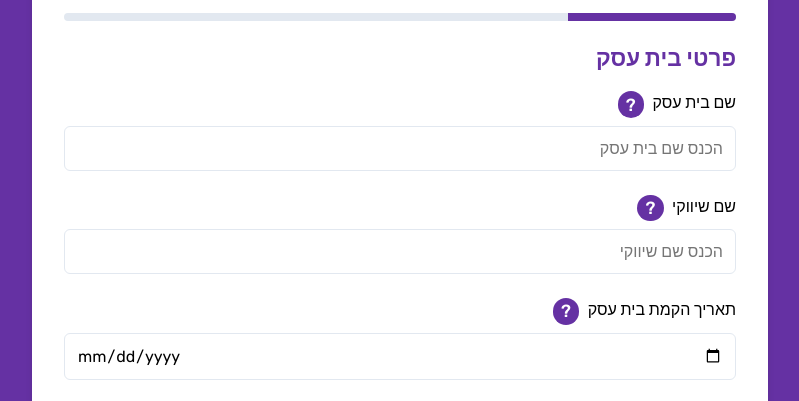
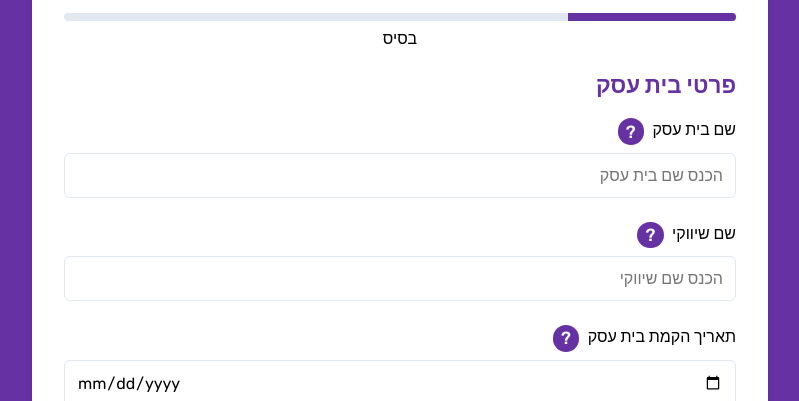
Before and after one commit to idannevet/forms_new_system, a website: page public/ERN_open.html in a window 1280 px wide. Shown: the part 393-794 px from the top of the page, without its empty margins (240-1039 px from the left). Drawn offline with Linux system fonts and the light colour scheme.

Commit message:
fix: add stepLabel div to fix progress label JS error

```diff
--- a/public/ERN_open.html
+++ b/public/ERN_open.html
@@ -304,6 +304,7 @@
                     <div class="progress-bar">
                         <div class="progress-fill" id="progressFill"></div>
                     </div>
+                    <div id="stepLabel" style="text-align:center; margin-top:8px;"></div>
                 </div>
             </div>
             <form id="eligibilityForm" onsubmit="return handleSubmit(event)">
```
